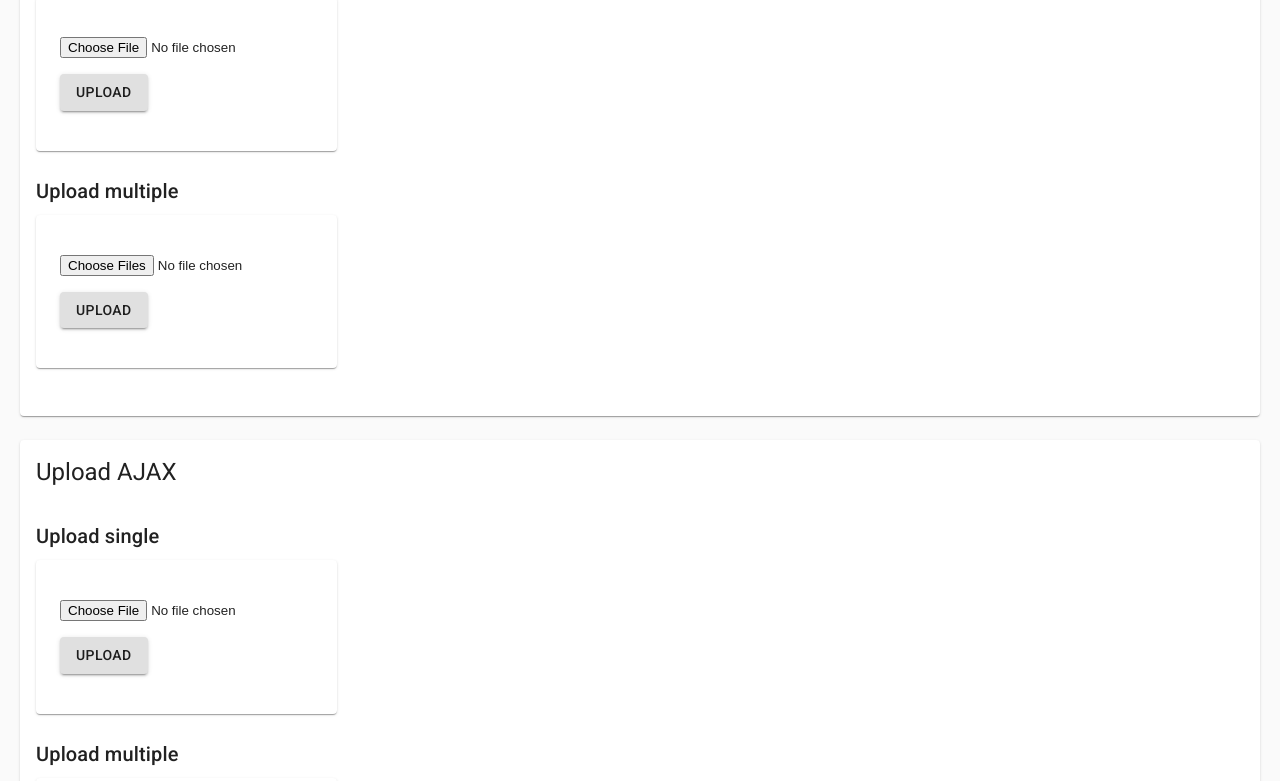
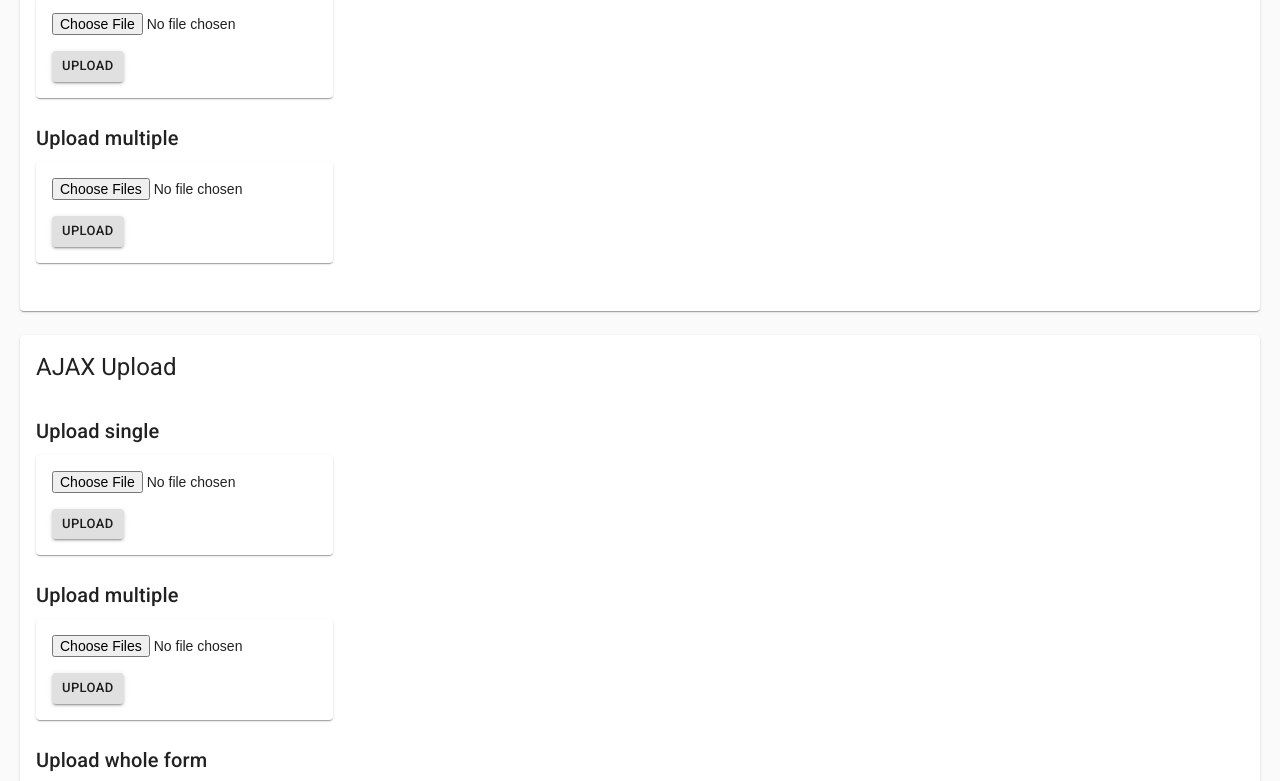
Before and after one commit to ICodeMyOwnLife/frontend-tricks, a React (Create React App) app: page /dom/upload in a window 1280 px wide. Shown: the part 363-1144 px from the top of the page. Built offline with nearby package versions, Linux system fonts and the light colour scheme.

Commit message:
Add upload whole form

```diff
--- a/src/questions/dom/Upload1/AjaxUpload.tsx
+++ b/src/questions/dom/Upload1/AjaxUpload.tsx
@@ -10,6 +10,7 @@ import useStyles from './styles';
 
 export const AjaxUploadComponent: FC<AjaxUploadProps> = ({
   title,
+  formRef,
   inputRef,
   handleUpload,
   loading,
@@ -24,7 +25,7 @@ export const AjaxUploadComponent: FC<AjaxUploadProps> = ({
       <Typography variant="h6">{title}</Typography>
 
       <Paper className={classes.UploadWrapper}>
-        <form className={classes.UploadForm} onSubmit={handleUpload}>
+        <form onSubmit={handleUpload} ref={formRef}>
           <input
             className={classes.FileInput}
             type="file"
@@ -33,7 +34,12 @@ export const AjaxUploadComponent: FC<AjaxUploadProps> = ({
             required
             multiple={multiple}
           />
-          <Button type="submit" variant="contained" color="default">
+          <Button
+            type="submit"
+            variant="contained"
+            color="default"
+            size="small"
+          >
             Upload
           </Button>
           {result && <pre>{JSON.stringify(result)}</pre>}
@@ -59,7 +65,8 @@ export default AjaxUpload;
 
 export interface AjaxUploadProps {
   title: string;
-  inputRef: RefObject<HTMLInputElement>;
+  formRef?: RefObject<HTMLFormElement>;
+  inputRef?: RefObject<HTMLInputElement>;
   handleUpload: FormEventHandler;
   loading: boolean;
   progressPercentage: number;
--- a/src/questions/dom/Upload1/FormUpload.tsx
+++ b/src/questions/dom/Upload1/FormUpload.tsx
@@ -14,12 +14,7 @@ export const FormUploadComponent: FC<FormUploadProps> = ({
     <Box className={classes.UploadContainer}>
       <Typography variant="h6">{title}</Typography>
       <Paper className={classes.UploadWrapper}>
-        <form
-          className={classes.UploadForm}
-          action={url}
-          method="POST"
-          encType="multipart/form-data"
-        >
+        <form action={url} method="POST" encType="multipart/form-data">
           <input type="hidden" name="redirect" value={window.location.href} />
           <input
             className={classes.FileInput}
@@ -28,7 +23,12 @@ export const FormUploadComponent: FC<FormUploadProps> = ({
             required
             multiple={multiple}
           />
-          <Button type="submit" variant="contained" color="default">
+          <Button
+            type="submit"
+            variant="contained"
+            color="default"
+            size="small"
+          >
             Upload
           </Button>
         </form>
--- a/src/questions/dom/Upload1/hooks.ts
+++ b/src/questions/dom/Upload1/hooks.ts
@@ -1,3 +1,4 @@
+/* eslint-disable no-console */
 import {
   useCallback,
   FormEvent,
@@ -5,33 +6,19 @@ import {
   useState,
   Dispatch,
   SetStateAction,
+  FormEventHandler,
 } from 'react';
 import { BASE_URL } from 'constants/common';
 
-export const upload = async ({
-  input,
-  method,
+const upload = ({
+  formData,
   url,
-  fieldName,
-  multiple,
   setStatus,
 }: {
-  input: HTMLInputElement | undefined | null;
-  method: string;
+  formData: FormData;
   url: string;
-  fieldName: string;
-  multiple: boolean;
   setStatus: Dispatch<SetStateAction<UploadStatus>>;
 }) => {
-  const files = input && input.files;
-  if (!files) return;
-  const count = multiple ? files.length : Math.max(1, files.length);
-  const formData = new FormData();
-  for (let i = 0; i < count; ++i) {
-    const file = files[i];
-    formData.append(fieldName, file, file.name);
-  }
-
   const xhr = new XMLHttpRequest();
   xhr.addEventListener(
     'progress',
@@ -54,9 +41,87 @@ export const upload = async ({
       }),
     false,
   );
-  xhr.open(method, url);
+  xhr.addEventListener('error', e => {
+    console.log(xhr, e);
+    // eslint-disable-next-line no-debugger
+    debugger;
+  });
+  xhr.open('POST', url, true);
+  xhr.timeout = 2000;
   setStatus({ loading: true, progressPercentage: 0 });
   xhr.send(formData);
+};
+
+export const uploadWholeForm = ({
+  form,
+  url,
+  setStatus,
+}: {
+  form: HTMLFormElement | null | undefined;
+  url: string;
+  setStatus: Dispatch<SetStateAction<UploadStatus>>;
+}) => {
+  if (!form) return;
+
+  const formData = new FormData(form);
+  upload({ formData, url, setStatus });
+};
+
+export const uploadFileOnly = ({
+  input,
+  url,
+  fieldName,
+  multiple,
+  setStatus,
+}: {
+  input: HTMLInputElement | undefined | null;
+  url: string;
+  fieldName: string;
+  multiple: boolean;
+  setStatus: Dispatch<SetStateAction<UploadStatus>>;
+}) => {
+  const files = input && input.files;
+
+  if (!files) return;
+
+  const count = multiple ? files.length : Math.max(1, files.length);
+  const formData = new FormData();
+
+  for (let i = 0; i < count; ++i) {
+    const file = files[i];
+    formData.append(fieldName, file, file.name);
+  }
+
+  upload({ formData, url, setStatus });
+};
+
+export const useUploadWholeForm = ({ url }: { url: string }) => {
+  const formRef = useRef<HTMLFormElement>(null);
+  const [uploadWholeFormStatus, setUploadWholeFormStatus] = useState<
+    UploadStatus
+  >({
+    loading: false,
+    progressPercentage: 0,
+  });
+
+  const handleUploadWholeForm = useCallback<FormEventHandler>(
+    e => {
+      e.preventDefault();
+
+      uploadWholeForm({
+        form: formRef.current,
+        url,
+        setStatus: setUploadWholeFormStatus,
+      });
+    },
+    [url],
+  );
+
+  return {
+    formRef,
+    handleUploadWholeForm,
+    uploadWholeFormStatus,
+  };
 };
 
 export const useUploadSingle = () => {
@@ -70,10 +135,9 @@ export const useUploadSingle = () => {
     async (e: FormEvent<HTMLFormElement>) => {
       e.preventDefault();
 
-      upload({
+      uploadFileOnly({
         input: inputSingleRef.current,
         url: `${BASE_URL}/upload-single`,
-        method: 'POST',
         fieldName: 'single-file',
         setStatus: setUploadSingleStatus,
         multiple: false,
@@ -99,10 +163,9 @@ export const useUploadMultiple = () => {
     async (e: FormEvent<HTMLFormElement>) => {
       e.preventDefault();
 
-      upload({
+      uploadFileOnly({
         input: inputMultipleRef.current,
         url: `${BASE_URL}/upload-multiple`,
-        method: 'POST',
         fieldName: 'multiple-files',
         setStatus: setUploadMultipleStatus,
         multiple: true,
--- a/src/questions/dom/Upload1/index.tsx
+++ b/src/questions/dom/Upload1/index.tsx
@@ -4,45 +4,59 @@ import { BASE_URL } from 'constants/common';
 import { Card, CardHeader, CardContent } from '@material-ui/core';
 import questions from './questions';
 import useStyles from './styles';
-import { useUploadSingle, useUploadMultiple } from './hooks';
+import {
+  useUploadSingle,
+  useUploadMultiple,
+  useUploadWholeForm,
+} from './hooks';
 import AjaxUpload from './AjaxUpload';
 import FormUpload from './FormUpload';
 
+const URL_UPLOAD_SINGLE = `${BASE_URL}/upload-single`;
+const URL_UPLOAD_MULTIPLE = `${BASE_URL}/upload-multiple`;
 export const Upload1Component: FC = () => {
   const classes = useStyles();
+
   const {
     handleUploadSingle,
     inputSingleRef,
     uploadSingleStatus,
   } = useUploadSingle();
+
   const {
     handleUploadMultiple,
     inputMultipleRef,
     uploadMultipleStatus,
   } = useUploadMultiple();
 
+  const {
+    handleUploadWholeForm,
+    formRef,
+    uploadWholeFormStatus,
+  } = useUploadWholeForm({ url: URL_UPLOAD_MULTIPLE });
+
   return (
     <Question title="Upload 1" questions={questions}>
       <Card className={classes.Section}>
-        <CardHeader title="Upload Form" />
+        <CardHeader title="Form Upload" />
         <CardContent>
           <FormUpload
             title="Upload single"
             fieldName="single-file"
-            url={`${BASE_URL}/upload-single`}
+            url={URL_UPLOAD_SINGLE}
             multiple={false}
           />
           <FormUpload
             title="Upload multiple"
             fieldName="multiple-files"
-            url={`${BASE_URL}/upload-multiple`}
+            url={URL_UPLOAD_MULTIPLE}
             multiple
           />
         </CardContent>
       </Card>
 
       <Card className={classes.Section}>
-        <CardHeader title="Upload AJAX" />
+        <CardHeader title="AJAX Upload" />
         <CardContent>
           <AjaxUpload
             title="Upload single"
@@ -62,6 +76,15 @@ export const Upload1Component: FC = () => {
             result={uploadMultipleStatus.result}
             multiple
           />
+          <AjaxUpload
+            title="Upload whole form"
+            formRef={formRef}
+            handleUpload={handleUploadWholeForm}
+            loading={uploadWholeFormStatus.loading}
+            progressPercentage={uploadWholeFormStatus.progressPercentage}
+            result={uploadWholeFormStatus.result}
+            multiple
+          />
         </CardContent>
       </Card>
     </Question>
--- a/src/questions/dom/Upload1/questions.tsx
+++ b/src/questions/dom/Upload1/questions.tsx
@@ -1,5 +1,6 @@
 import React from 'react';
 import { QuestionInfo } from 'components/Question';
+import Code from 'components/Code';
 
 const questions: QuestionInfo[] = [
   {
@@ -8,11 +9,60 @@ const questions: QuestionInfo[] = [
         How to upload file(s) using a <code>form</code>?
       </span>
     ),
-    answer: <div />,
+    answer: (
+      <div>
+        <p>
+          Use an <code>input</code> with <code>type</code> attribute set to{' '}
+          <code>file</code> inside a <code>form</code> with <code>enctype</code>{' '}
+          attribute set to <code>multipart/form-data</code> and{' '}
+          <code>method</code> attribute set to <code>POST</code>
+        </p>
+
+        <Code language="tsx">
+          {`<form action={url} method="POST" encType="multipart/form-data">
+  <input
+    className={classes.FileInput}
+    type="file"
+    name={fieldName}
+    required
+    multiple={multiple}
+  />
+  <Button
+    type="submit"
+    variant="contained"
+    color="default"
+    size="small"
+  >
+    Upload
+  </Button>
+</form>`}
+        </Code>
+      </div>
+    ),
+    references: [
+      {
+        name: `[Stack Overflow] how to upload a file to my server using html?`,
+        url: `https://stackoverflow.com/questions/5628011/how-to-upload-a-file-to-my-server-using-html`,
+      },
+      {
+        name: `[MDN] <form>`,
+        url: `https://developer.mozilla.org/en-US/docs/Web/HTML/Element/form#attr-enctype`,
+      },
+    ],
   },
   {
     question: <span>How to upload file(s) using AJAX requests?</span>,
     answer: <div />,
+    references: [
+      {
+        name: `[MDN] FormData.append()`,
+        url: `https://developer.mozilla.org/en-US/docs/Web/API/FormData/append`,
+      },
+      {
+        name: `[MDN] XMLHttpRequest.send()`,
+        url: `https://developer.mozilla.org/en-US/docs/Web/API/XMLHttpRequest/send`,
+      },
+    ],
   },
 ];
 
--- a/src/questions/dom/Upload1/styles.ts
+++ b/src/questions/dom/Upload1/styles.ts
@@ -11,14 +11,12 @@ const useStyles = makeStyles((theme: Theme) => ({
     position: 'relative',
     display: 'inline-block',
     marginTop: theme.spacing(1),
-    padding: theme.spacing(3),
-  },
-  UploadForm: {
-    marginBottom: theme.spacing(2),
+    padding: theme.spacing(2),
   },
   FileInput: {
     display: 'block',
-    margin: `${theme.spacing(2)}px 0`,
+    marginBottom: theme.spacing(2),
+    fontSize: 14,
     textAlign: 'right',
   },
   ProgressOverlay: {
```
